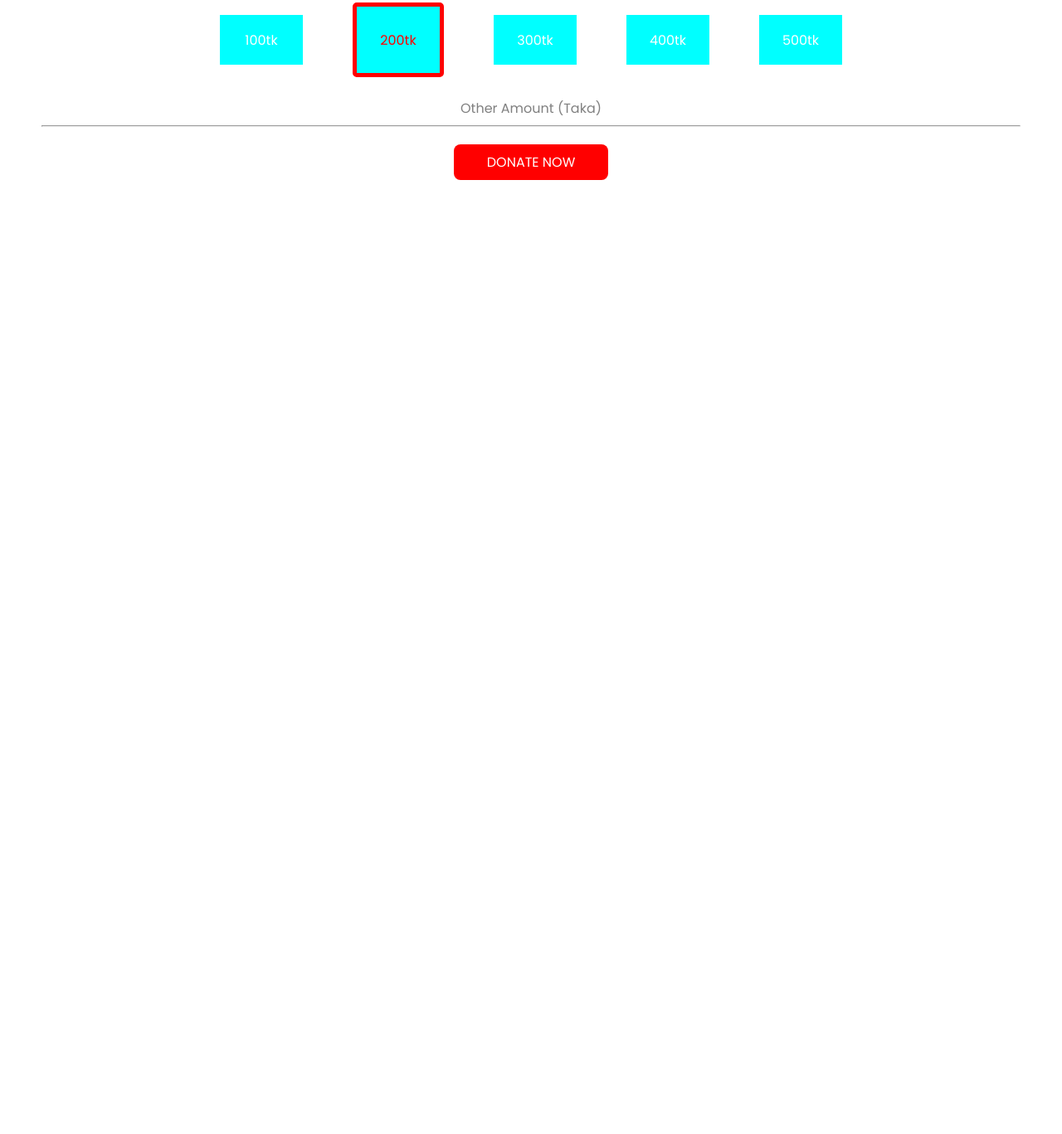
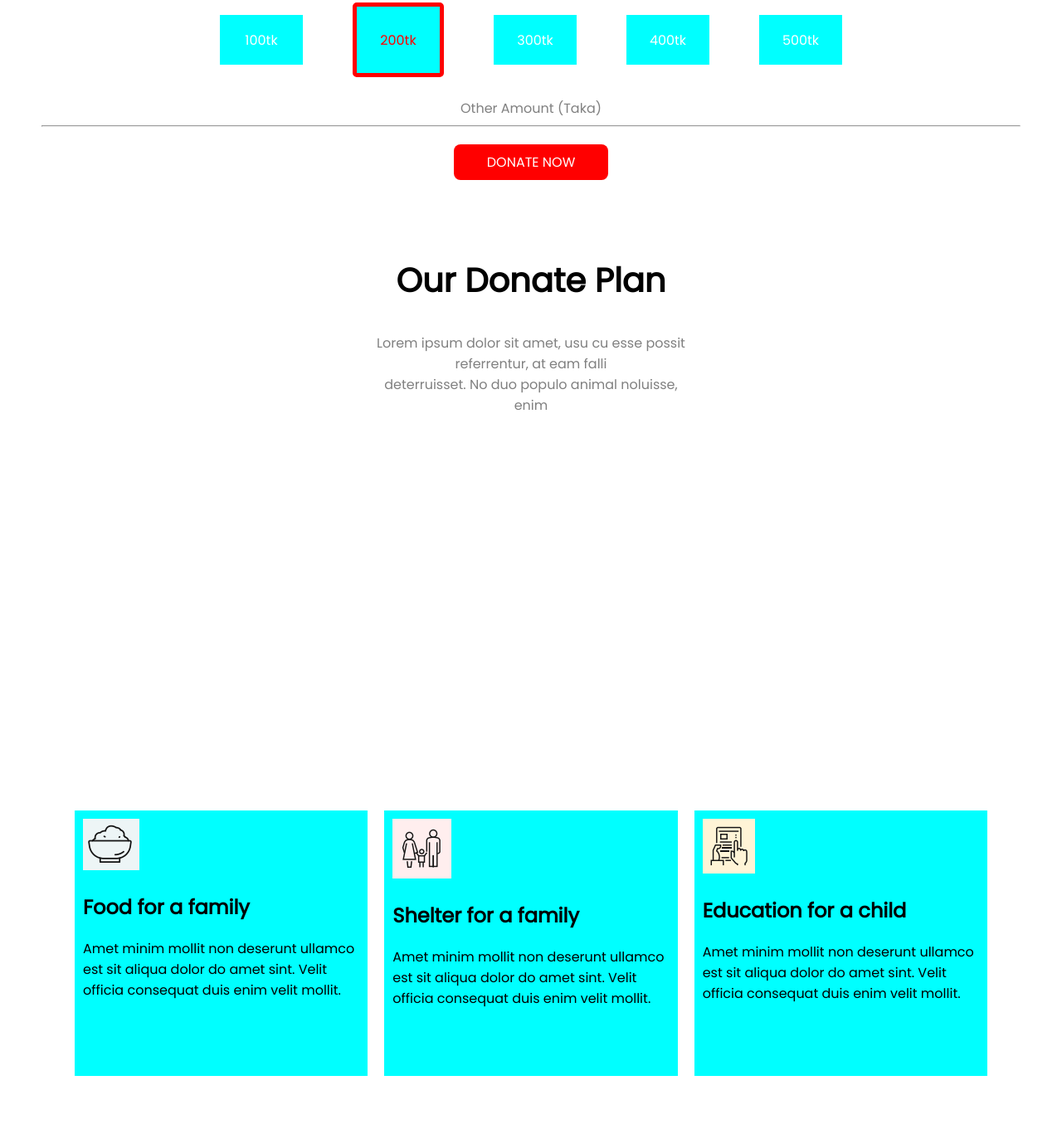
Before and after one commit to mustakim32k/noot-book, a plain HTML site: page index.html in a window 1280 px wide. Shown: the part 704-2071 px from the top of the page at 83% size. Before the commit the page ends 921 px from the top, so only its background shows below. Drawn offline with Linux system fonts and the light colour scheme.

Commit message:
section-idia done

```diff
--- a/index.html
+++ b/index.html
@@ -34,5 +34,29 @@
         </div>
         </div>
     </section>
+    <section>
+        <div class="plan">
+            <h2 class="paln-color">Our Donate Plan</h2>
+            <p>Lorem ipsum dolor sit amet, usu cu esse possit referrentur, at eam falli <br>
+            deterruisset. No duo populo animal noluisse, enim</p>
+        </div>
+    </section>
+    <section class="idia">
+        <div class="food">
+            <img src="logo/logo1.png" alt="food">
+            <h2>Food for a family</h2>
+            <p>Amet minim mollit non deserunt ullamco est sit aliqua dolor do amet sint. Velit officia consequat duis enim velit mollit.</p>
+        </div>
+        <div class="family">
+        <img src="logo/logo2.png" alt="family">
+        <h2>Shelter for a family</h2>
+        <p>Amet minim mollit non deserunt ullamco est sit aliqua dolor do amet sint. Velit officia consequat duis enim velit mollit.</p>
+        </div>
+        <div class="Education">
+            <img src="logo/logo3.png" alt="Education">
+            <h2>Education for a child</h2>
+            <p>Amet minim mollit non deserunt ullamco est sit aliqua dolor do amet sint. Velit officia consequat duis enim velit mollit.</p>
+        </div>
+    </section>
 </body>
 </html>
--- a/style.css
+++ b/style.css
@@ -71,3 +71,44 @@ h1{
     .bot div{
         margin-top: 30px;
     }
+    .plan{
+        padding: 450px;
+        text-align: center;
+        color: gray;
+    }
+    .paln-color{
+        color: black;
+        text-align: center;
+        font-size: 40px;
+
+    }
+    .idia{
+    display: flex;
+    flex-direction: row;
+    margin-right: 80px;
+    margin-left: 80px;
+    height: 400px;
+    padding-top: 0%
+    }
+    .food{
+        background-color: aqua;
+        width: 400px;
+        height: 300px;
+        padding: 10px;
+        margin: 10px;
+    }
+    .family{
+        background-color: aqua;
+        width: 400px;
+        height: 300px;
+        padding: 10px;
+        margin: 10px;
+    }
+    .Education{
+        background-color: aqua;
+        width: 400px;
+        height: 300px;
+        padding: 10px;
+        margin: 10px;
+
+    }
```
